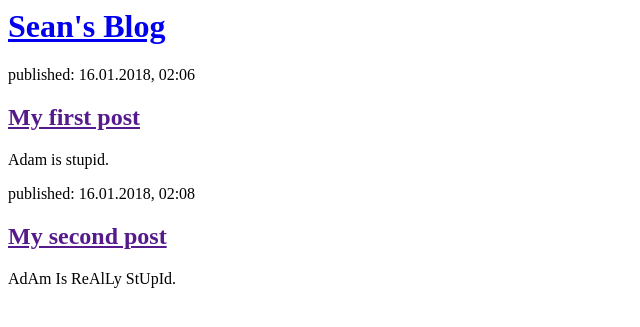
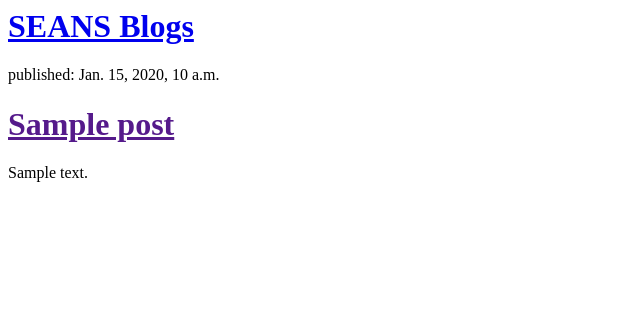
Before and after one commit to Seanisgithub/repository-has-been-made, a Django app: page / in a window 1280 px wide. Shown: the top 327 px of the page, without its empty margins (0-640 px from the left). Run offline with Django 3.2, Linux system fonts and the light colour scheme; tables that the repository leaves empty hold one stand-in row (values such as "Sample post").

Commit message:
modified the tmeplates

```diff
--- a/blog/templates/blog/post_list.html
+++ b/blog/templates/blog/post_list.html
@@ -4,19 +4,17 @@
     </head>
     <body>
         <div>
-            <h1><a href="/">Sean's Blog</a></h1>
-        </div>
+          <div>
+            <h1><a href="/">SEANS Blogs</a></h1>
+          </div>
 
-        <div>
-            <p>published: 16.01.2018, 02:06</p>
-            <h2><a href="">My first post</a></h2>
-            <p>Adam is stupid.</p>
-        </div>
-
-        <div>
-            <p>published: 16.01.2018, 02:08</p>
-            <h2><a href="">My second post</a></h2>
-            <p>AdAm Is ReAlLy StUpId.</p>
+          {% for post in posts %}
+            <div>
+                <p>published: {{ post.published_date }}</p>
+                  <h1><a href="">{{ post.title }}</a></h1>
+                <p>{{ post.text|linebreaksbr }}</p>
+            </div>
+          {% endfor %}
         </div>
     </body>
 </html>
--- a/blog/views.py
+++ b/blog/views.py
@@ -1,4 +1,7 @@
 from django.shortcuts import render
+from django.utils import timezone
+from .models import Post
 
 def post_list(request):
-    return render(request, 'blog/post_list.html')
+    posts = Post.objects.all()
+    return render(request, 'blog/post_list.html', {'posts': posts})
```
